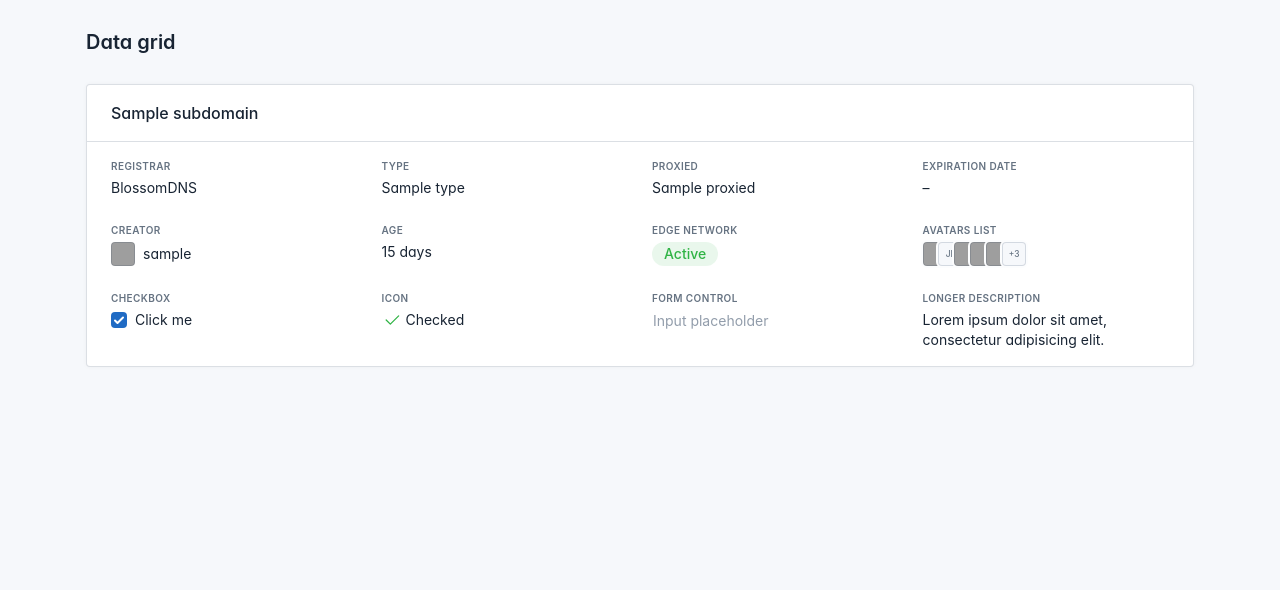
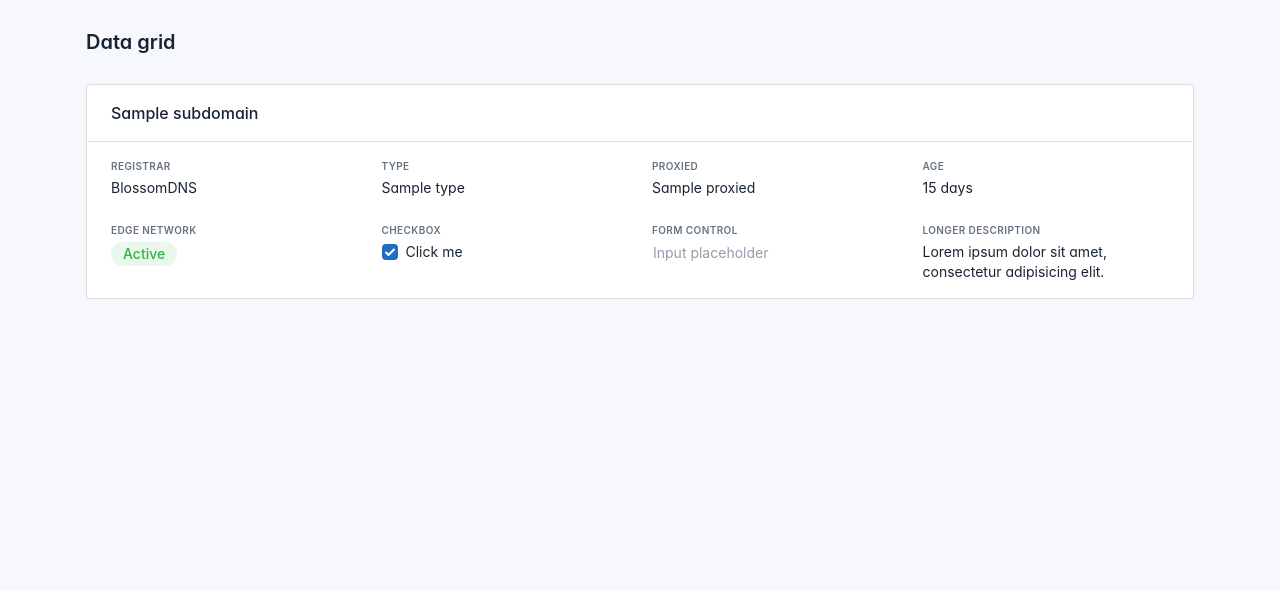
Before and after one commit to BlossomDNS/register, a Flask app: template templates/dashboard.html in a window 1280 px wide. Shown: the part 112-702 px from the top of the page. Run offline with Flask 3, Linux system fonts and the light colour scheme; the template is opened without the code that fills it: most values are stand-ins (such as "Sample title", 1, 10 or a date in 2020); parts of the project's set-up code (start-up, migrations or seed data) failed here and were passed over; some web fonts are replaced; grey boxes are pictures that could not be loaded.

Commit message:
removed useless <div>

```diff
--- a/templates/dashboard.html
+++ b/templates/dashboard.html
@@ -261,19 +261,6 @@
                     <div class="datagrid-content">{{ subdomain.proxied }}</div>
                   </div>
                   <div class="datagrid-item">
-                    <div class="datagrid-title">Expiration date</div>
-                    <div class="datagrid-content">–</div>
-                  </div>
-                  <div class="datagrid-item">
-                    <div class="datagrid-title">Creator</div>
-                    <div class="datagrid-content">
-                      <div class="d-flex align-items-center">
-                        <span class="avatar avatar-xs me-2 rounded" style="background-image: url(./static/avatars/000m.jpg)"></span>
-                        {{ github_username }}
-                      </div>
-                    </div>
-                  </div>
-                  <div class="datagrid-item">
                     <div class="datagrid-title">Age</div>
                     <div class="datagrid-content">15 days</div>
                   </div>
@@ -286,33 +273,12 @@
                     </div>
                   </div>
                   <div class="datagrid-item">
-                    <div class="datagrid-title">Avatars list</div>
-                    <div class="datagrid-content">
-                      <div class="avatar-list avatar-list-stacked">
-                        <span class="avatar avatar-xs rounded" style="background-image: url(./static/avatars/000m.jpg)"></span>
-                        <span class="avatar avatar-xs rounded">JL</span>
-                        <span class="avatar avatar-xs rounded" style="background-image: url(./static/avatars/002m.jpg)"></span>
-                        <span class="avatar avatar-xs rounded" style="background-image: url(./static/avatars/003m.jpg)"></span>
-                        <span class="avatar avatar-xs rounded" style="background-image: url(./static/avatars/000f.jpg)"></span>
-                        <span class="avatar avatar-xs rounded">+3</span>
-                      </div>
-                    </div>
-                  </div>
-                  <div class="datagrid-item">
                     <div class="datagrid-title">Checkbox</div>
                     <div class="datagrid-content">
                       <label class="form-check">
                         <input class="form-check-input" type="checkbox" checked>
                         <span class="form-check-label">Click me</span>
                       </label>
-                    </div>
-                  </div>
-                  <div class="datagrid-item">
-                    <div class="datagrid-title">Icon</div>
-                    <div class="datagrid-content">
-                      <!-- Download SVG icon from http://tabler-icons.io/i/check -->
-                      <svg xmlns="http://www.w3.org/2000/svg" class="icon text-green" width="24" height="24" viewBox="0 0 24 24" stroke-width="2" stroke="currentColor" fill="none" stroke-linecap="round" stroke-linejoin="round"><path stroke="none" d="M0 0h24v24H0z" fill="none"/><path d="M5 12l5 5l10 -10" /></svg>
-                      Checked
                     </div>
                   </div>
                   <div class="datagrid-item">
```
